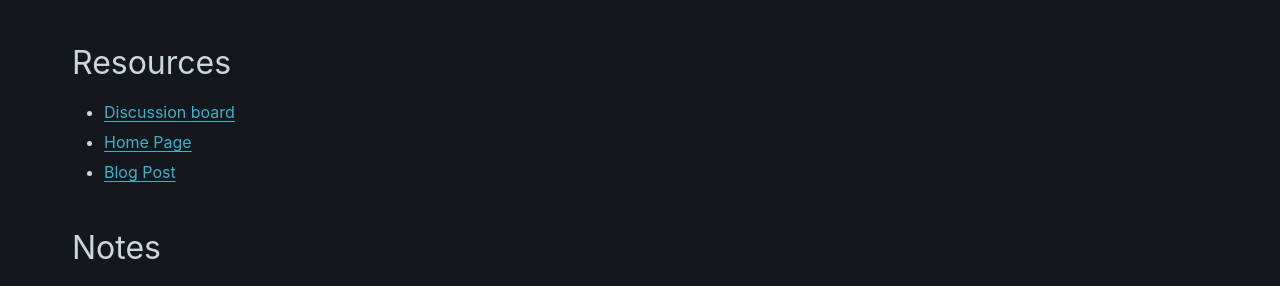
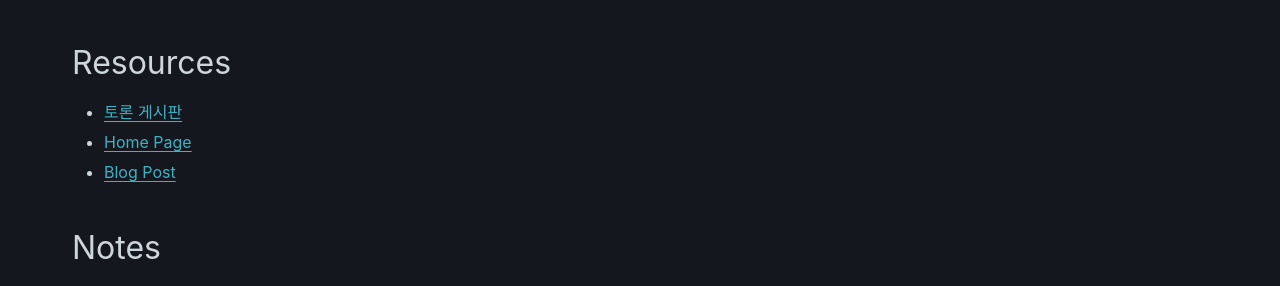
Before and after one commit to pyscript/pyscript, a Sphinx documentation site: the page built from docs/doc_kr/README.md, in a window 1280 px wide and 900 px high, scrolled down 920 px. Shown: the part 308-594 px from the top of the window. Built offline with Sphinx 7.4.7 and the PyData theme 0.15.4, drawn with Linux system fonts in a browser that asks for light colours.

Commit message:
Update docs/doc_kr/README.md
Co-authored-by: weensy <hello@weensy.dev>

```diff
--- a/docs/doc_kr/README.md
+++ b/docs/doc_kr/README.md
@@ -34,7 +34,7 @@ PyScript를 사용 하려면, 다음과 같이 html 페이지에 적절한 pyscr
 
 ## Resources
 
-* [Discussion board](https://community.anaconda.cloud/c/tech-topics/pyscript)
+* [토론 게시판](https://community.anaconda.cloud/c/tech-topics/pyscript)
 * [Home Page](https://pyscript.net/)
 * [Blog Post](https://engineering.anaconda.com/2022/04/welcome-pyscript.html)
 
```
